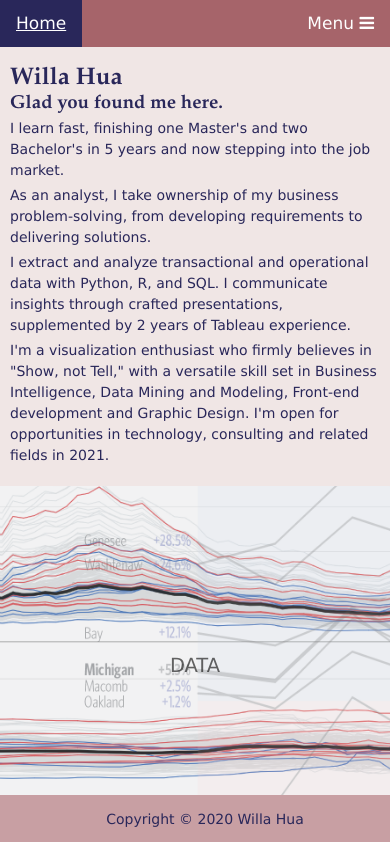
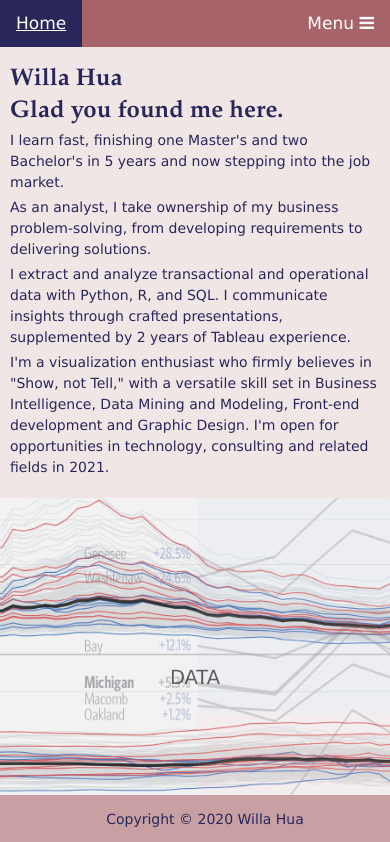
Before and after one commit to wiiilla/SI539Portfolio, a plain HTML site: page index.html in a window 390 px wide. Shown: the top 842 px of the page. Drawn offline with nearby package versions, Linux system fonts and the light colour scheme.

Commit message:
fixed heading errors

```diff
--- a/css/style.css
+++ b/css/style.css
@@ -52,9 +52,9 @@ h3 {
 }
 
 h1 {
-	font-size: 72px;
-	line-height: 1em;
-	margin: 0;
+	font-size: 4em;
+	line-height: 1.1em;
+	margin: 16px 0px 0px 0px;
 }
 
 h3 {
@@ -443,17 +443,13 @@ input[type=submit]:hover {
 		margin: 20px 10px 20px 10px;
 	}
 
-	#index_text h1 {
+	h1 {
 		font-size: 24px;
 	}
 
 	/* Contact Page */
 	#contact_text {
 		margin: 10px;
-	}
-
-	#contact_text h1 {
-		font-size: 24px;
 	}
 
 	div+label {
--- a/index.html
+++ b/index.html
@@ -61,7 +61,7 @@
     <main id='skip'>
         <div id='index_text'>
             <h1>Willa Hua</h1>
-            <h3>Glad you found me here.</h3>
+            <h2>Glad you found me here.</h2>
             <p>I learn fast, finishing one Master's and two Bachelor's in 5 years and now stepping into the job market.</p>
             <p>As an analyst, I take ownership of my business problem-solving, from developing requirements to delivering solutions.
             </p>
```
Also changed, not shown: doodles.html (+1 -0 lines), portfolio.html (+1 -0 lines).
